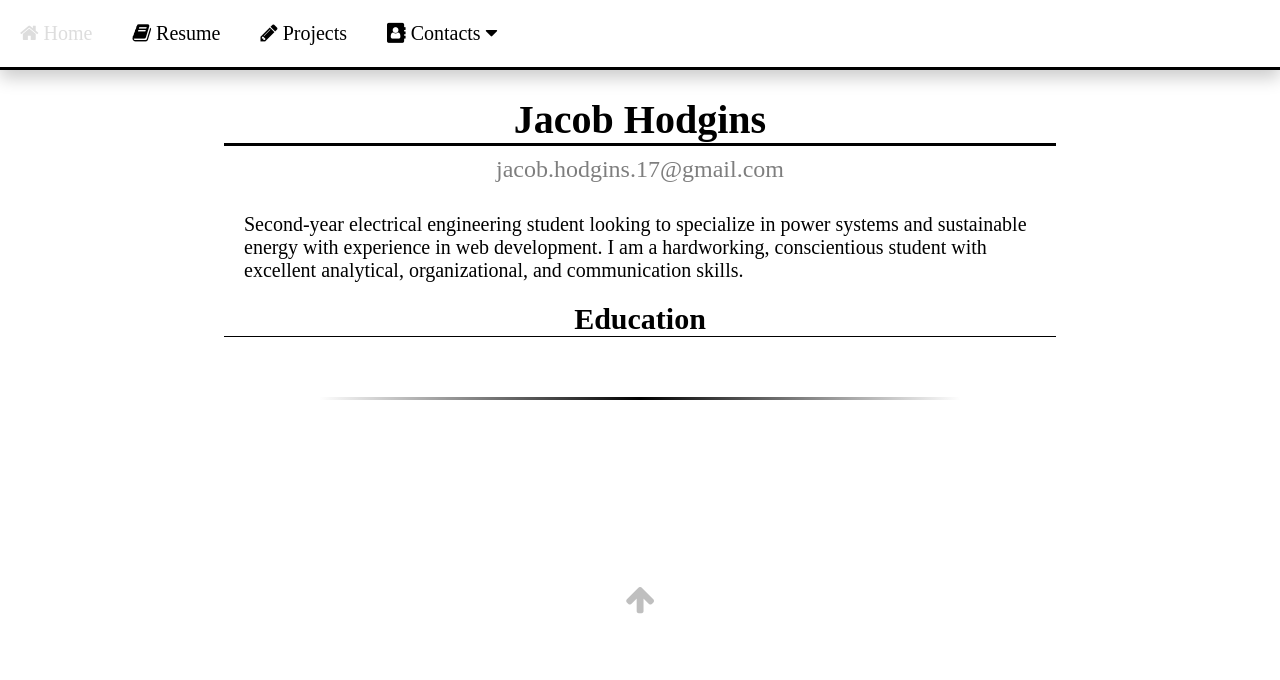
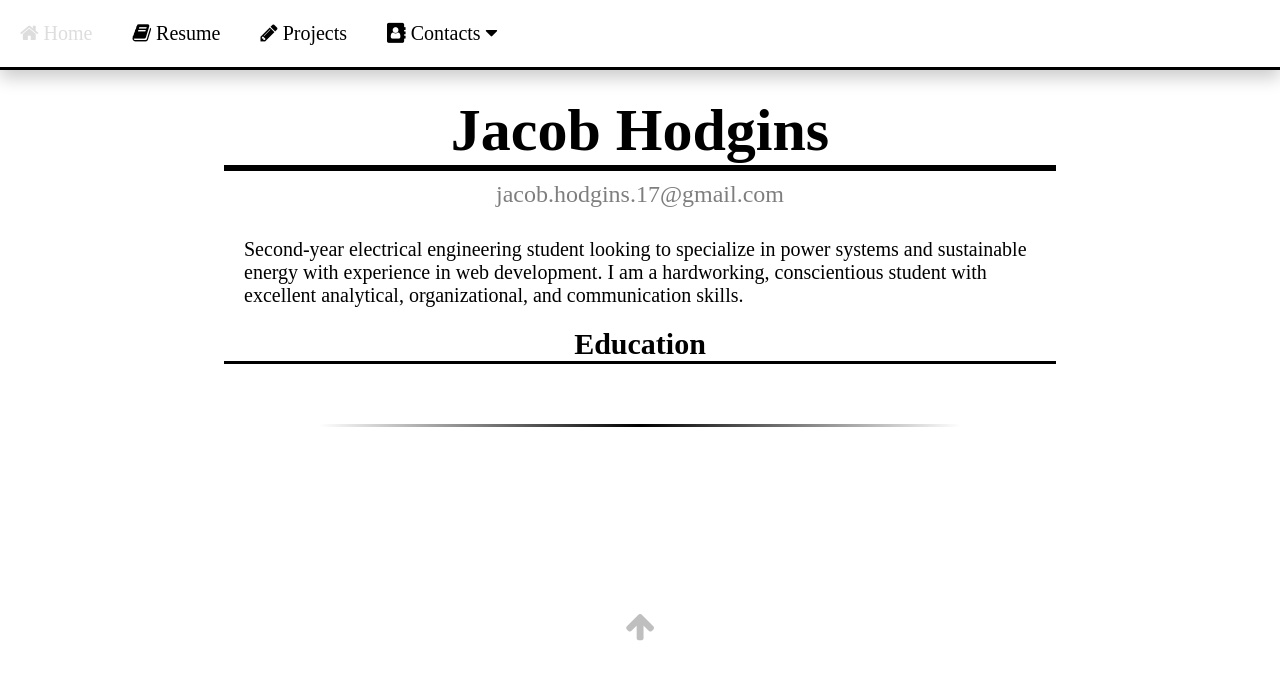
Before and after one commit to JacobHodgins/hodginsjacob, a Jekyll site: the page built from resume/index.html, in a window 1280 px wide. Shown: the top 680 px of the page. Built offline with Jekyll 4.4.1, drawn with Linux system fonts in a browser that asks for light colours.

Commit message:
Update main.css

```diff
--- a/css/main.css
+++ b/css/main.css
@@ -125,9 +125,9 @@
 /* --------------------------------RESUME PAGE-------------------------------- */
 
 .resume-my-name {
-  font-size: 40px;
+  font-size: 60px;
   border-bottom-style: solid;
-  border-width: 3px;
+  border-width: 6px;
   font-family: 'Times New Roman', Times, serif;
   text-align: center;
 }
@@ -148,7 +148,7 @@
 .resume-title {
   font-size: 30px;
   border-bottom-style: solid;
-  border-width: 1.5px;
+  border-width: 3px;
   font-family: 'Times New Roman', Times, serif;
   text-align: center;
 }
```
